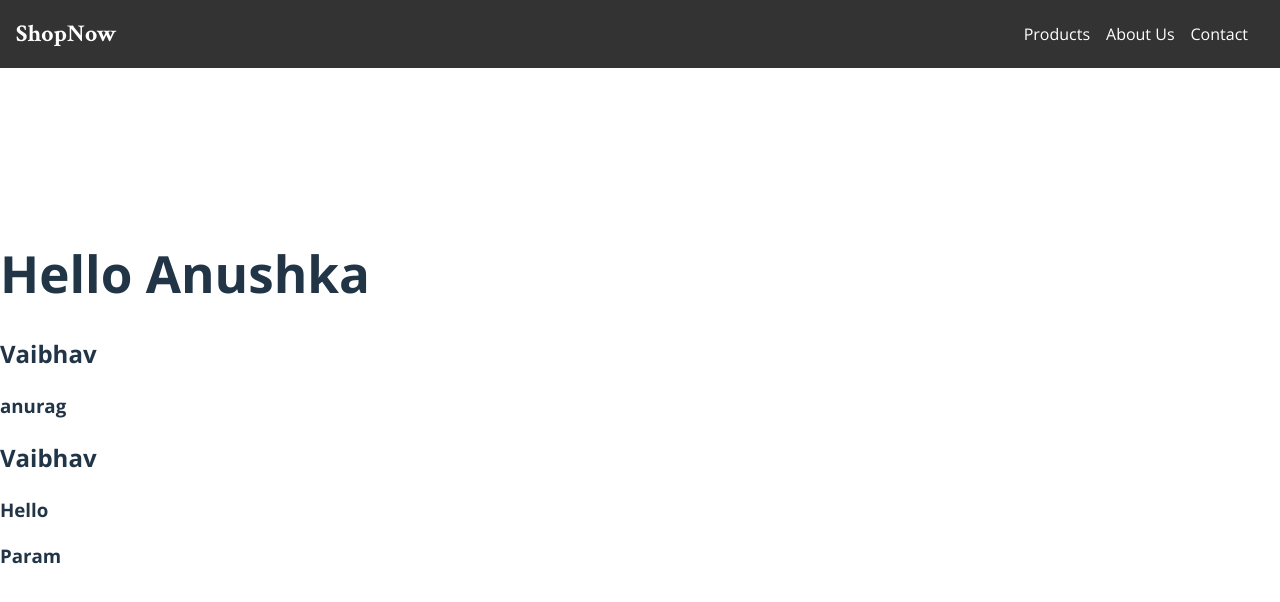
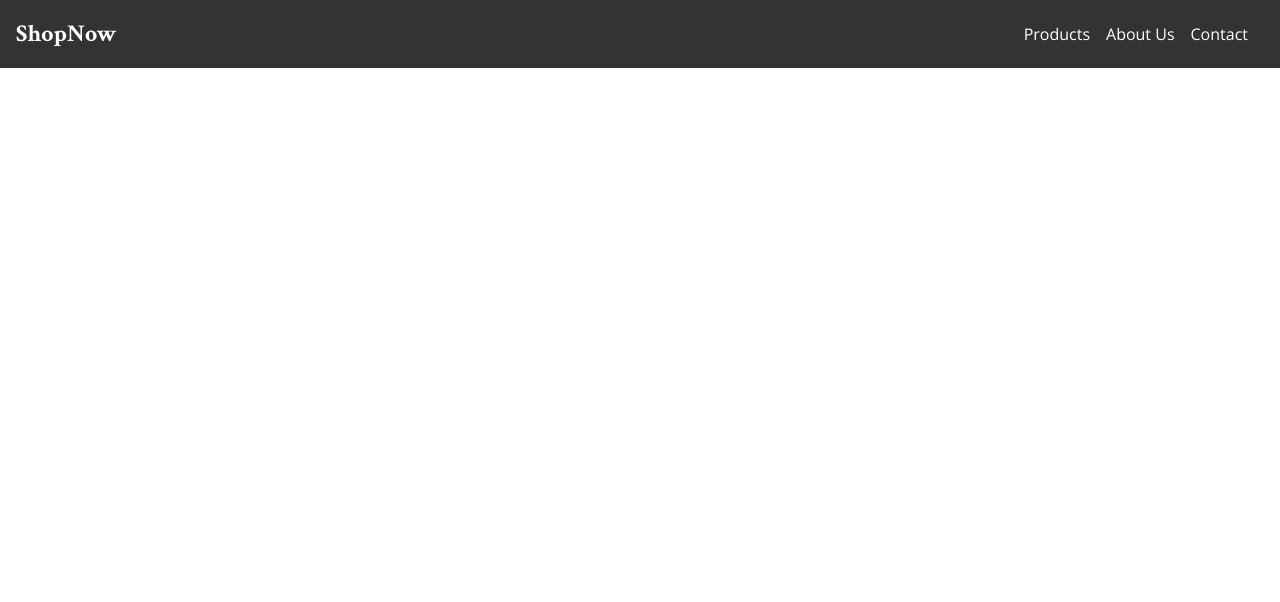
Before and after one commit to Grenud/Bayava-Kamdhenu, a React (Vite) app in the folder vite-project/: page / in a window 1280 px wide. Shown: the top 602 px of the page. Built offline with nearby package versions, Linux system fonts and the light colour scheme.

Commit message:
submmit1

```diff
--- a/vite-project/src/App.jsx
+++ b/vite-project/src/App.jsx
@@ -6,23 +6,6 @@ function App() {
   return (
     <>
     <Navbar/>
-
-    <h1>Hello Anushka </h1>
-
-      <h2>Vaibhav</h2>
-      <h3>anurag</h3>
-
-    <h2>Vaibhav</h2>
-
-    <h3>Hello</h3>
-
-
-
-
-    <h3>Param</h3>
-
-
-
     </>
   )
 }
```
